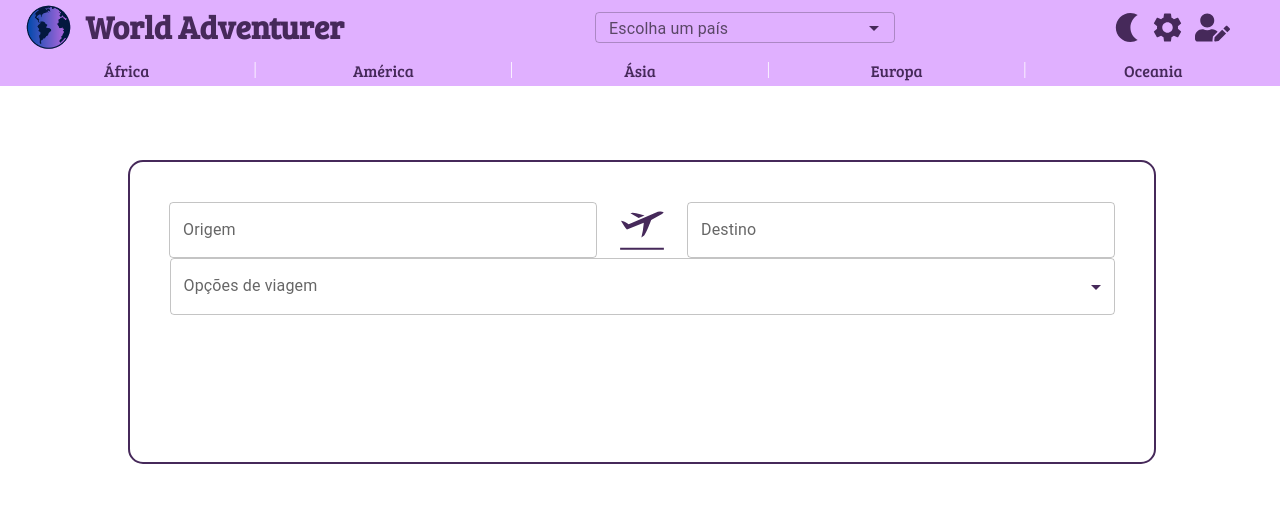
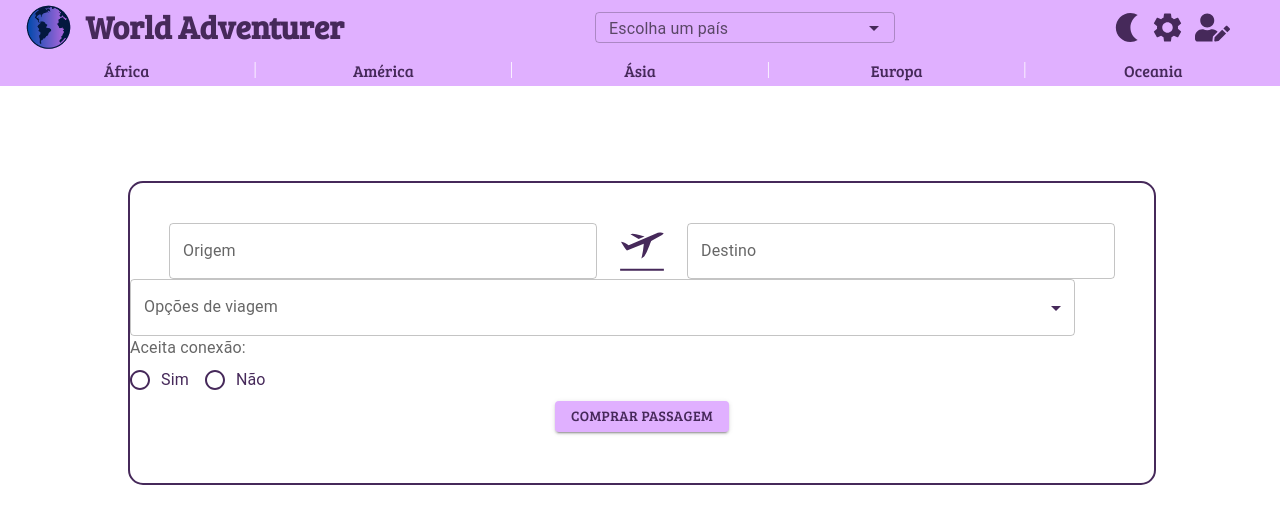
Before and after one commit to julianafer/Projeto-paises, a React (Create React App) app in the folder projeto-ihc/: page / in a window 1280 px wide. Shown: the top 524 px of the page. Built offline with nearby package versions, Linux system fonts and the light colour scheme; a web font is replaced by a local one.

Commit message:
continuação do conteúdo

```diff
--- a/projeto-ihc/src/components/Content.js
+++ b/projeto-ihc/src/components/Content.js
@@ -1,6 +1,7 @@
-import { FormControl, InputLabel, MenuItem, Select, TextField } from "@mui/material"
+import { Button, Radio, RadioGroup, FormControlLabel, FormLabel, FormControl, InputLabel, MenuItem, Select, TextField } from "@mui/material"
 import { GiAirplaneDeparture } from "react-icons/gi";
 import * as React from 'react';
+import Info from './Info'
 
 function Content() {
     const [age, setAge] = React.useState('');
@@ -9,13 +10,21 @@ function Content() {
         setAge(event.target.value);
     };
 
+    const [openInfo, setOpenInfo] = React.useState(false)
+
     return (
+        <div>
+            <span id="tip" onClick={() => setOpenInfo((prev) => !prev)} >i</span>
+            {
+                openInfo && <Info />
+            }
             <div className="div-content">
                 <div className="passagens">
                     <TextField id="outlined-basic1" label="Origem" variant="outlined" />
                     <GiAirplaneDeparture id="aviao" />
                     <TextField id="outlined-basic2" label="Destino" variant="outlined" />
                 </div>
+                <div id="drop-radio">
                     <FormControl className="drop-form">
                         <InputLabel id="demo-simple-select-label">Opções de viagem</InputLabel>
                         <Select
@@ -29,6 +38,20 @@ function Content() {
                             <MenuItem>Ida e volta</MenuItem>
                         </Select>
                     </FormControl>
+                    <FormControl className="radio">
+                    <FormLabel id="demo-row-radio-buttons-group-label">Aceita conexão:</FormLabel>
+                    <RadioGroup
+                        row
+                        aria-labelledby="demo-row-radio-buttons-group-label"
+                        name="row-radio-buttons-group"
+                    >
+                        <FormControlLabel value="female" control={<Radio />} label="Sim" />
+                        <FormControlLabel value="male" control={<Radio />} label="Não" />
+                    </RadioGroup>
+                    </FormControl>
+                </div>
+                <Button id="comprar" variant="contained">Comprar passagem</Button>
+            </div>
         </div>
     )
 }
--- /dev/null
+++ b/projeto-ihc/src/components/Info.js
@@ -0,0 +1,9 @@
+function DropDark() {
+    return (
+        <div className="info">
+            Área onde você pode comprar passagens aéreas para o destino que desejar
+        </div>
+    )
+}
+
+export default DropDark
```
Lines whose indentation alone changed are shown as unchanged.
